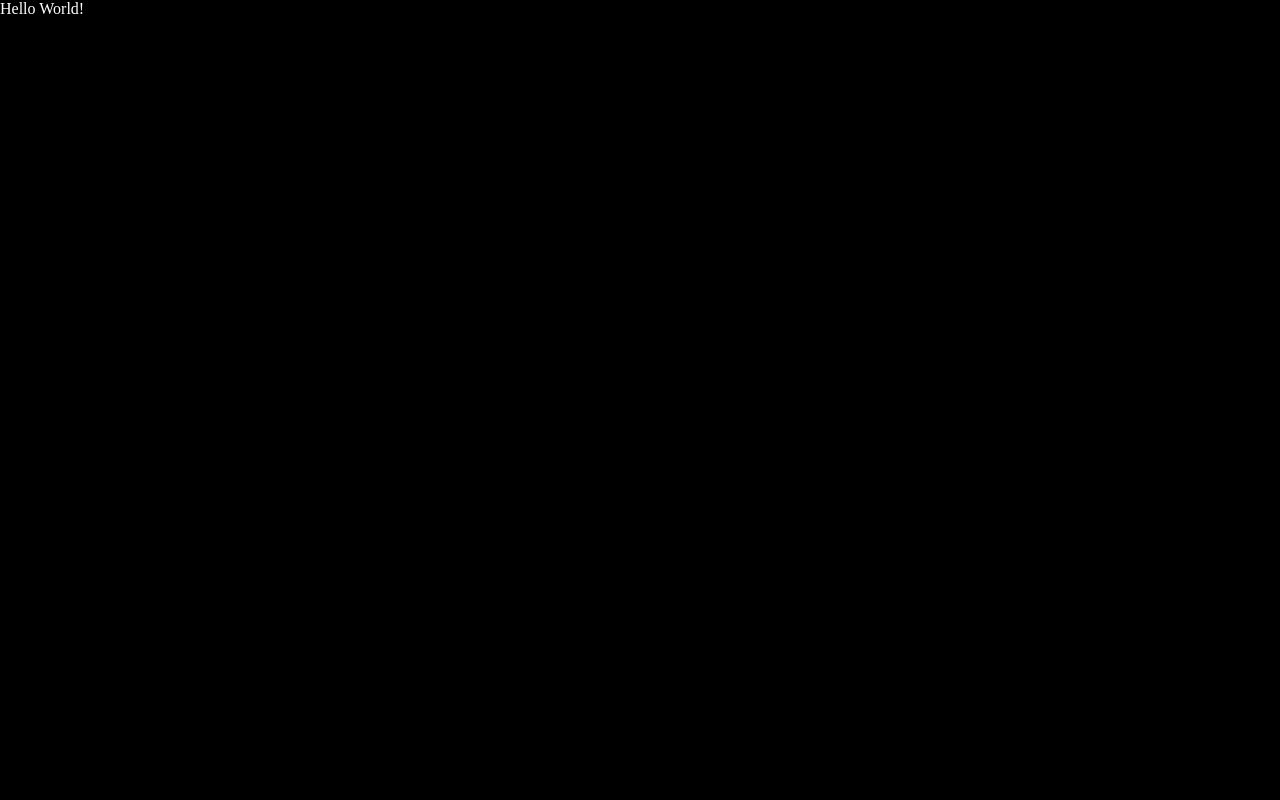
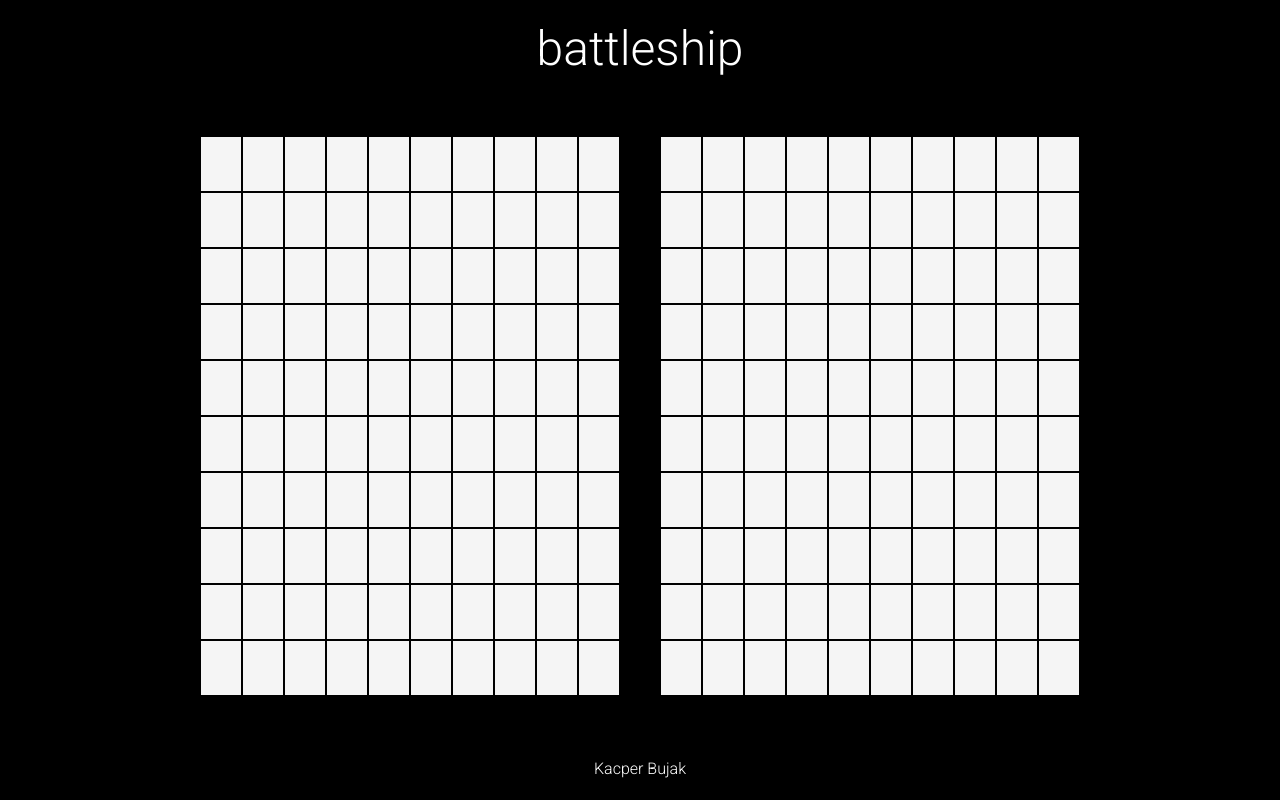
Before and after one commit to kbujak09/battleship, a website built with webpack: page public/index.html in a window 1280 px wide. Built offline with nearby package versions, Linux system fonts and the light colour scheme.

Commit message:
creates boards in dom

```diff
--- a/public/index.html
+++ b/public/index.html
@@ -7,8 +7,16 @@
     <title>Document</title>
     <script src="main.js" defer></script>
     <link rel="stylesheet" href="style.css">
+    <link rel="preconnect" href="https://fonts.googleapis.com">
+    <link rel="preconnect" href="https://fonts.gstatic.com" crossorigin>
+    <link href="https://fonts.googleapis.com/css2?family=Roboto:wght@300&display=swap" rel="stylesheet">
 </head>
 <body>
-    <div>Hello World!</div>
+    <div id="header">battleship</div>
+    <div id="content">
+        <div id="playerBoard" class="board"></div>
+        <div id="computerBoard" class="board"></div>
+    </div>
+    <div id="footer">Kacper Bujak</div>
 </body>
 </html>
--- a/public/style.css
+++ b/public/style.css
@@ -3,4 +3,43 @@ body, html {
   padding: 0;
   background-color: black;
   color: white;
+  font-family: 'Roboto', sans-serif;
 }
+#header {
+  height: 12vh;
+  display: flex;
+  align-items: center;
+  justify-content: center;
+  font-size: 48px;
+}
+#content {
+  height: 72vh;
+  display: flex;
+  align-items: center;
+  justify-content: center;
+  padding: 4vh 200px;
+  gap: 40px;
+}
+#footer {
+  height: 8vh;
+  display: flex;
+  align-items: center;
+  justify-content: center;
+}
+.board {
+  width: 70vh;
+  height: 70vh;
+  background-color: whitesmoke;
+  display: grid;
+  grid-template-columns: repeat(10, 1fr);
+}
+.sqr {
+  border: 1px solid black;
+}
+.computerSqr {
+  cursor: pointer;
+}
+.computerSqr:hover {
+  background-color: rgb(220, 220, 220);
+  transform: scale(1.07);
+}
--- /dev/null
+++ b/src/Dom.js
@@ -0,0 +1,21 @@
+const computerBoard = document.querySelector('#computerBoard');
+const playerBoard = document.querySelector('#playerBoard');
+
+const createBoard = (board) => {
+  for (let i = 0; i < 10; i++) {
+    for (let j = 0; j < 10; j++) {
+      const sqr = document.createElement('div');
+      if (board.id == 'computerBoard') {
+        sqr.classList.add('computerSqr');
+      }
+      else {
+        sqr.classList.add('playerSqr');
+      }
+      sqr.classList.add('sqr');
+      board.appendChild(sqr);
+    }
+  }
+}
+
+
+export { createBoard };
--- a/src/index.js
+++ b/src/index.js
@@ -1,7 +1,5 @@
 import Player from "./Player";
-
-const player = Player();
-const computer = Player();
+import { createBoard } from "./Dom";
 
 const populateBoard = (board) => {
   const random = (number) => {
@@ -25,5 +23,17 @@ const populateBoard = (board) => {
   }
 }
 
+const player = Player();
+const computer = Player();
+
 populateBoard(computer.board);
 populateBoard(player.board);
+
+createBoard(playerBoard);
+createBoard(computerBoard);
+
+// while (!computer.board.isOver() && !player.board.isOver()) {
+//   if (player.attack(computer, square)) {
+//     computer.attack(player, player.getRandomSquare());
+//   }
+// }
```
